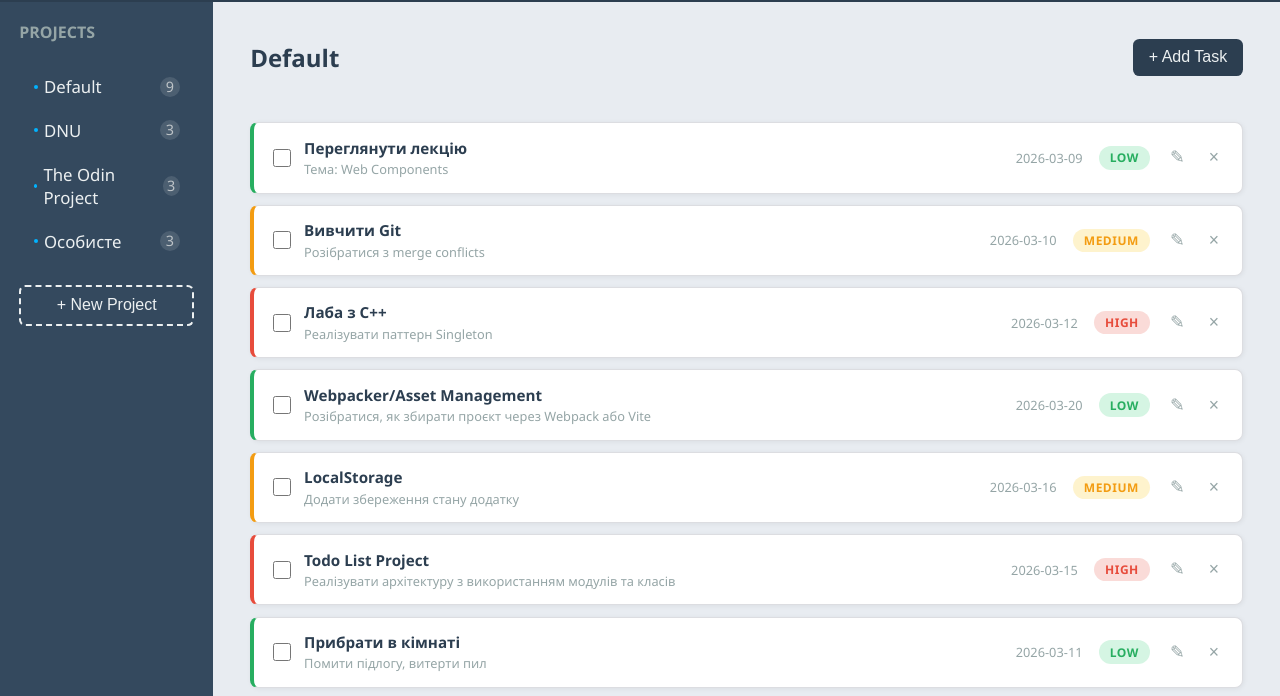
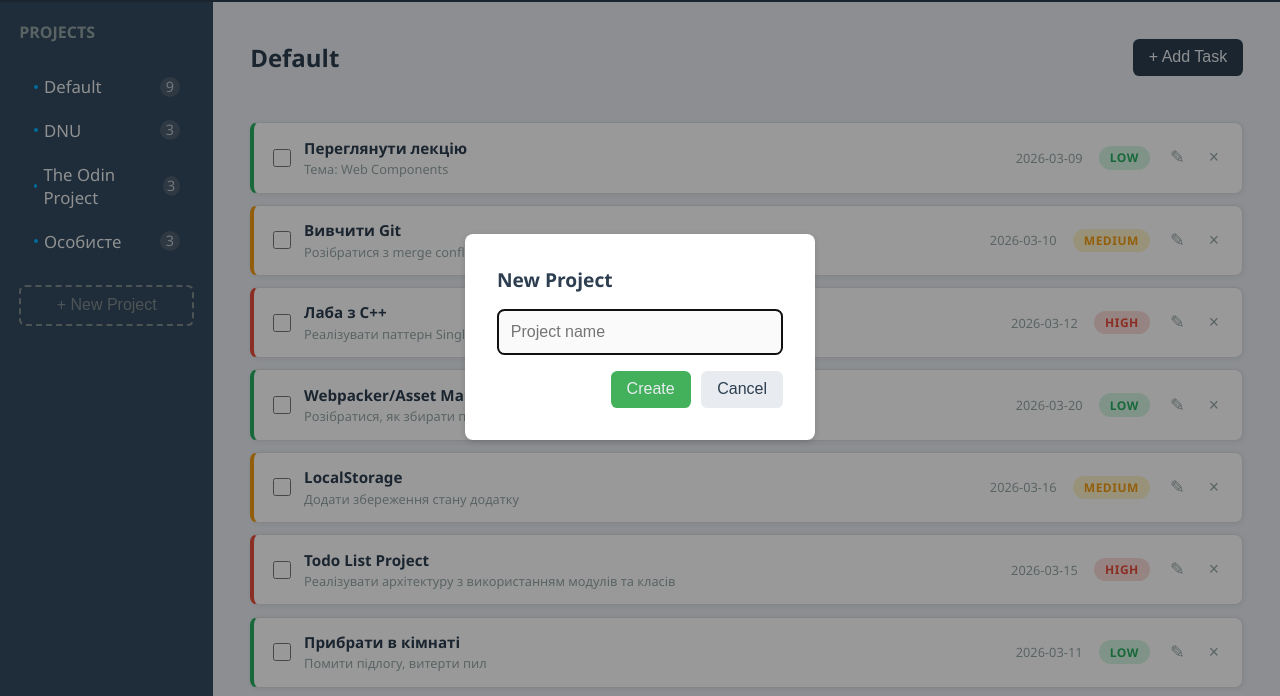
Before and after one commit to feddevv/top-todo, a website built with webpack: page src/template.html in a window 1280 px wide. Both pictures are taken after a click on the button "+ New Project". Shown: the part 63-759 px from the top of the page. Built offline with nearby package versions, Linux system fonts and the light colour scheme.

Commit message:
Implement new project dialog and functionality

```diff
--- a/src/main.css
+++ b/src/main.css
@@ -60,6 +60,10 @@ body {
     grid-template: 65px 1fr / 1fr 5fr;
 
     font-family: 'Segoe UI', Tahoma, Geneva, Verdana, sans-serif;
+}
+
+dialog {
+    margin: auto;
 }
 
 ul {
@@ -399,3 +403,40 @@ main {
 .hidden {
     display: none;
 }
+
+/* NEW PROJECT DIALOG */
+.new-project-dialog {
+    border: none;
+    border-radius: .5rem;
+    padding: 2rem;
+    min-width: 350px;
+    box-shadow: var(--shadow-md);
+    background-color: var(--bg-card);
+}
+
+.new-project-dialog::backdrop {
+    background-color: rgba(0, 0, 0, 0.4);
+}
+
+.new-project-form {
+    display: flex;
+    flex-direction: column;
+    gap: 1rem;
+}
+
+.new-project-form h2 {
+    color: var(--bg-primary);
+    font-size: 1.2rem;
+}
+
+.new-project-form input {
+    background-color: var(--bg-input);
+    border: solid var(--border-color) 1px;
+    border-radius: .4rem;
+    font-size: 1rem;
+    padding: .8rem;
+}
+
+.new-project-form .form-buttons {
+    margin-left: auto;
+}
--- a/src/template.html
+++ b/src/template.html
@@ -20,6 +20,17 @@
 				<button class="add-project-btn">+ New Project</button>
 			</nav>
 		</aside>
+
+		<dialog class="new-project-dialog">
+			<form class="new-project-form" method="dialog">
+				<h2>New Project</h2>
+				<input type="text" name="project-name" id="project-name" placeholder="Project name" required>
+				<div class="form-buttons">
+					<button type="submit" class="btn submit-btn">Create</button>
+					<button type="button" class="btn cancel-btn dialog-cancel-btn">Cancel</button>
+				</div>
+			</form>
+		</dialog>
 
 		<main>
 			<div class="main-headline">
--- a/src/ui/DOMController.js
+++ b/src/ui/DOMController.js
@@ -1,11 +1,16 @@
 import { ProjectManager } from "../modules/ProjectManager.js"
 import Task from "../modules/Task.js"
+import Project from "../modules/Project.js"
 
 export const DOMController = (function() {
     function initEventListeners() {
         const addTask = document.querySelector('.add-task-btn')
         const sidebarUl = document.querySelector('.sidebar nav ul')
         const submitTaskForm = document.querySelector('.add-task-form')
+        const addProjectBtn = document.querySelector('.add-project-btn')
+        const newProjectDialog = document.querySelector('.new-project-dialog')
+        const dialogCancelBtn = document.querySelector('.dialog-cancel-btn')
+        const newProjectForm = document.querySelector('.new-project-form')
 
         addTask.addEventListener('click', (e) => {
             const form = document.querySelector('.add-task-form')
@@ -29,6 +34,24 @@ export const DOMController = (function() {
 
             const project = ProjectManager.getProject(projectId)
             renderTasks(project.tasks)
+        })
+
+        addProjectBtn.addEventListener('click', () => {
+            newProjectDialog.showModal()
+        })
+
+        dialogCancelBtn.addEventListener('click', () => {
+            newProjectDialog.close()
+        })
+
+        newProjectForm.addEventListener('submit', (e) => {
+            const name = newProjectForm.querySelector('#project-name').value.trim()
+            if (!name) return
+
+            const project = new Project(name)
+            ProjectManager.addProject(project)
+            renderProjects(ProjectManager.getProjects())
+            newProjectForm.reset()
         })
 
         submitTaskForm.addEventListener('submit', (e) => {
```
